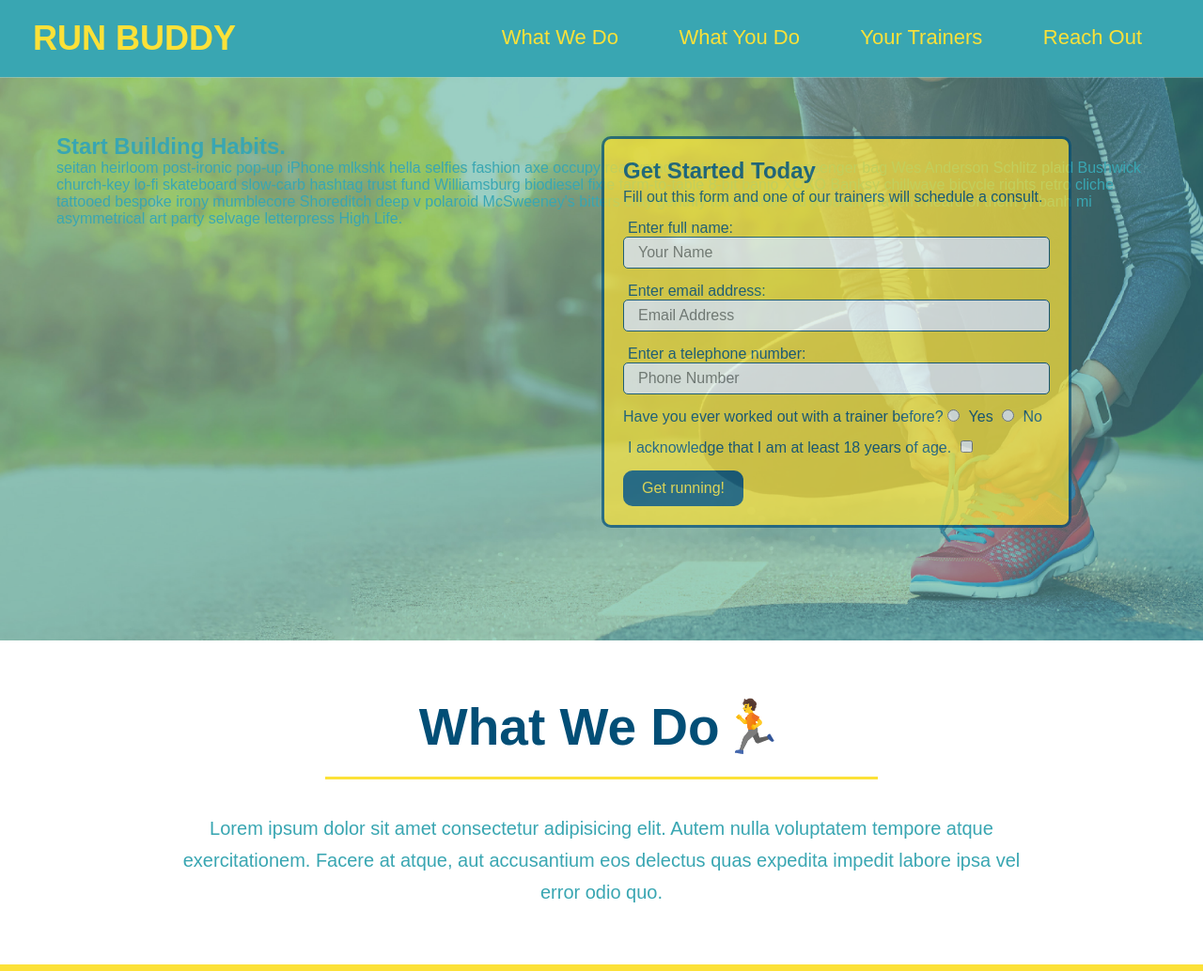
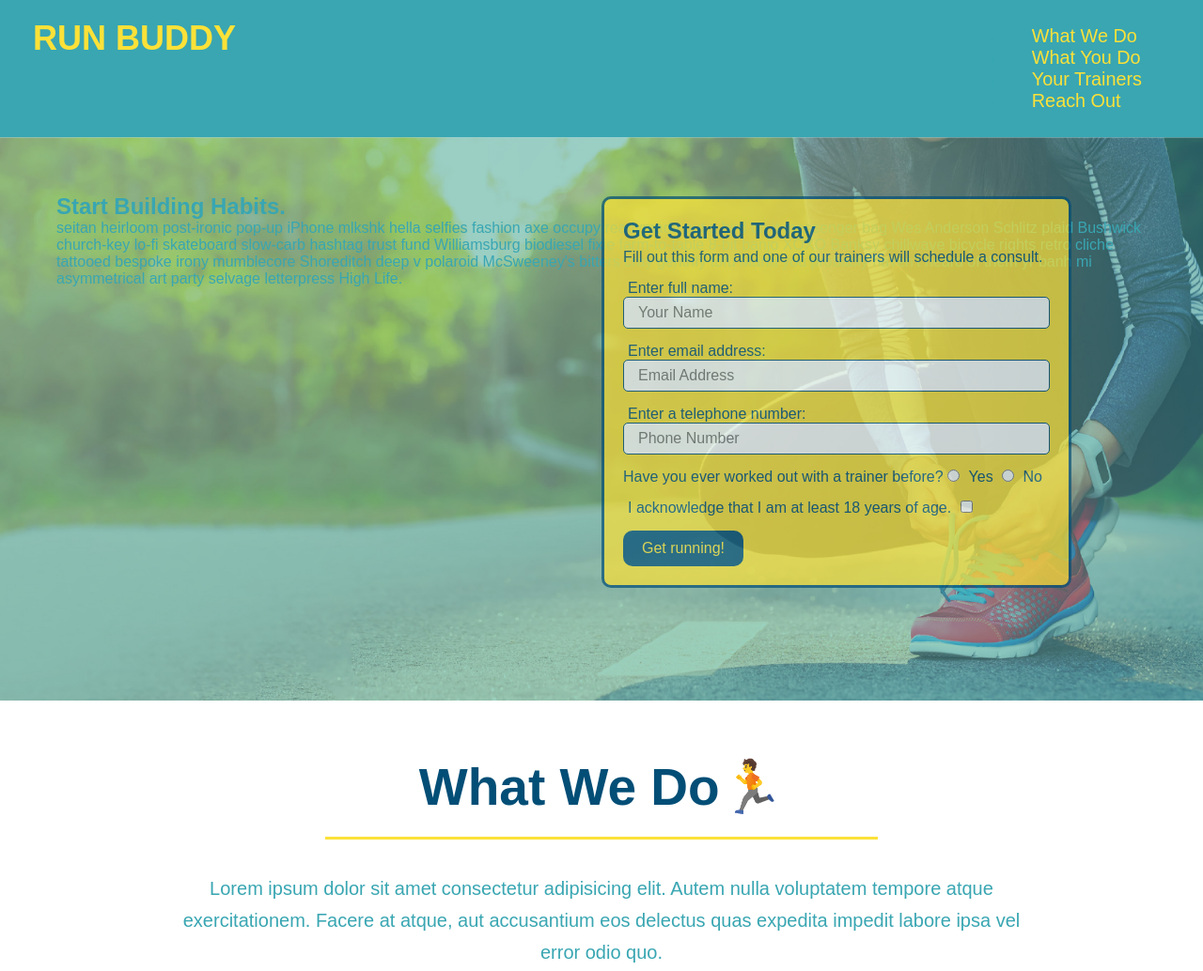
Before and after one commit to sweetpotatokam/run-buddy, a plain HTML site: page index.html in a window 1280 px wide. Shown: the top 1034 px of the page at 94% size. Drawn offline with Linux system fonts and the light colour scheme.

Commit message:
add flexbox to header

```diff
--- a/assets/css/style.css
+++ b/assets/css/style.css
@@ -31,16 +31,17 @@ header a {
 
 header nav{
     margin: 7px 0;
-}
-
-header nav ul li {
-    display: inline;
+    display: flex;
+    flex-wrap: wrap;
+    justify-content: space-between;
+    align-items: center;
+    list-style: none;
 }
 
 header nav ul li a {
     margin: 0 30px;
     font-weight: lighter;
-    font-size: 22px;
+    font-size: 1.55vw;
 }
 
 .intro {
```
